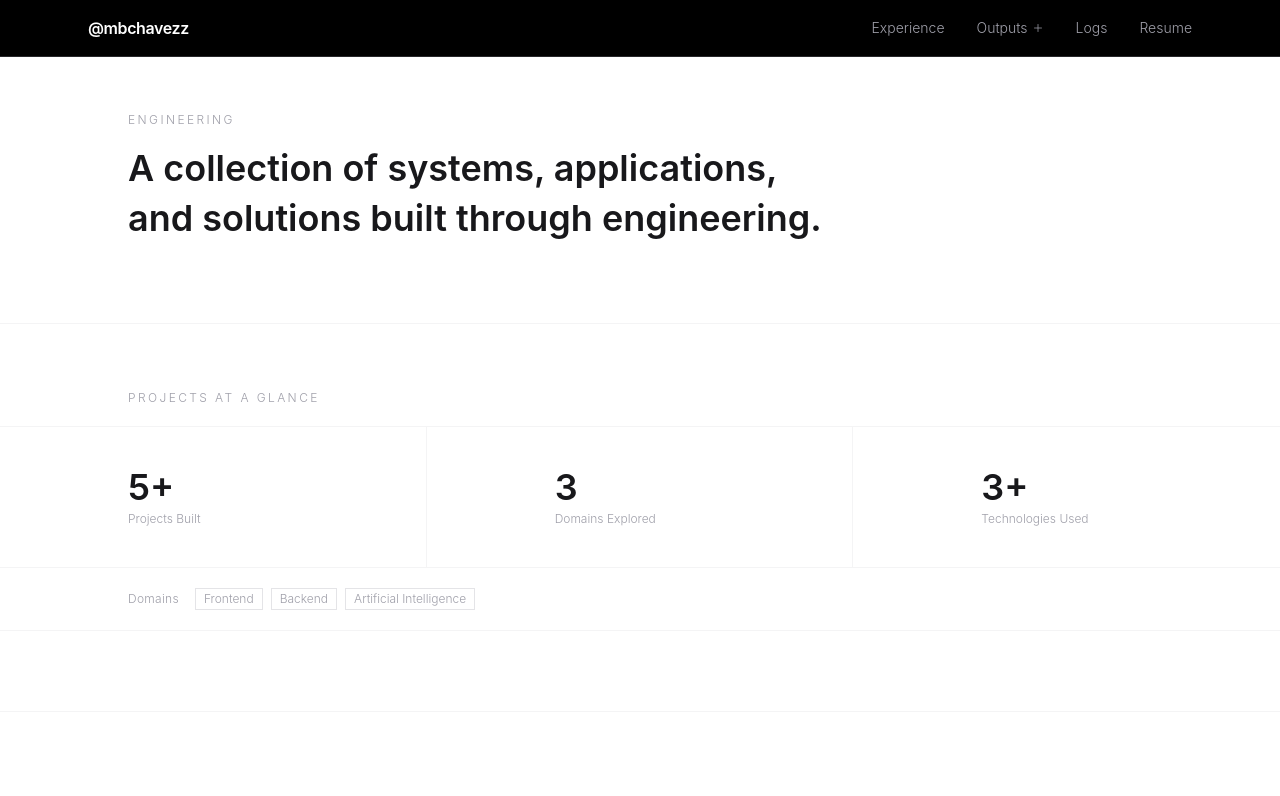
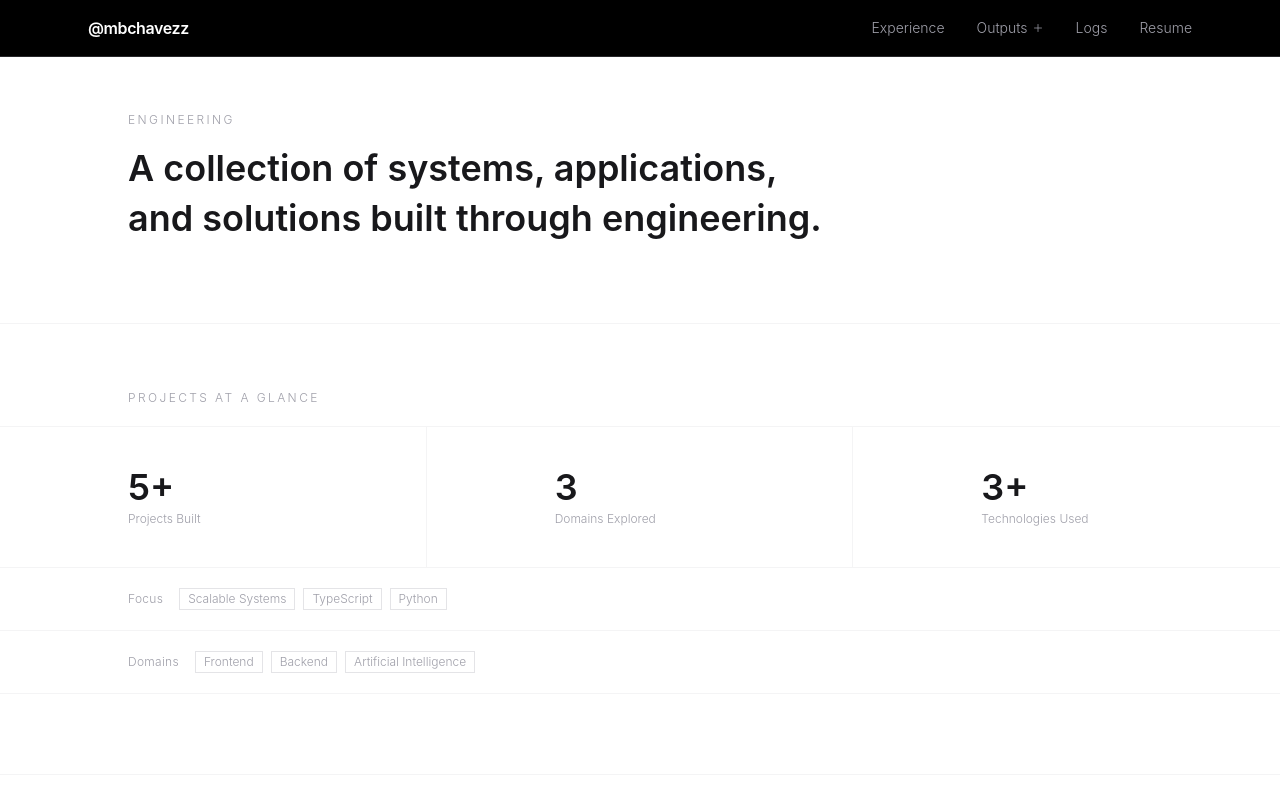
Before and after one commit to mbchavez27/mbchavezzportfolio, a React (Vite) app: page /projects in a window 1280 px wide. Shown: the top 796 px of the page. Built offline with nearby package versions, Linux system fonts and the light colour scheme.

Commit message:
feat(content): update research interests, engineering focus, and production roles

```diff
--- a/index.html
+++ b/index.html
@@ -7,7 +7,7 @@
       <meta name="viewport" content="width=device-width, initial-scale=1.0" />
       <link rel="icon" type="image/x-icon" href="/favicon.ico" />
       <title>mbchavezz</title>
-      <meta name="description" content="Portfolio of Max Benedict Chavez — frontend engineer and NLP researcher building responsive interfaces and multilingual language models." />
+      <meta name="description" content="Portfolio of Max Benedict Chavez — AI researcher in computational social science, LLMs, machine translation, and text mining; software engineer building scalable systems with TypeScript and Python; and audio and AVP operator." />
       <meta name="robots" content="noindex, nofollow" />
       <style>html, body { height: 100%; margin: 0; } #root { height: 100%; }</style>
 
--- a/src/features/home/data/home.data.ts
+++ b/src/features/home/data/home.data.ts
@@ -16,8 +16,8 @@ export const heroCallToAction: CallToAction = {
 export function researcherHat(acceptedPapers: number): Hat {
   return {
     role: "AI Researcher",
-    description: `LLM-focused NLP research across sentiment analysis, emotion detection, and code-switched text — with ${acceptedPapers} accepted conference ${acceptedPapers === 1 ? "paper" : "papers"}.`,
-    tags: ["LLMs", "NLP", "Research", "Publications"],
+    description: `Research in computational social science, large language models, machine translation, and text mining — with ${acceptedPapers} accepted conference ${acceptedPapers === 1 ? "paper" : "papers"}.`,
+    tags: ["Computational Social Science", "LLMs", "Machine Translation", "Text Mining"],
     image: aiResearcherImg,
     to: "/papers",
   };
@@ -27,16 +27,16 @@ export const otherHats: readonly Hat[] = [
   {
     role: "Software Engineer",
     description:
-      "Retail Tech Intern at ING Hubs Philippines. Previously led frontend engineering across 3+ teams at LSCS, shipping Next.js platforms for 22,000+ students.",
-    tags: ["Next.js", "TypeScript", "Architecture", "Tooling"],
+      "Building scalable systems with TypeScript and Python. Retail Tech Intern at ING Hubs Philippines; previously led frontend engineering across 3+ teams at LSCS, shipping platforms for 22,000+ students.",
+    tags: ["Scalable Systems", "TypeScript", "Python", "Next.js"],
     image: softwareEngineerImg,
     to: "/projects",
   },
   {
     role: "Technical Operator",
     description:
-      "On-the-ground technical operations for university-wide events — sound design, lighting, and live multi-camera switching.",
-    tags: ["Audio", "Lighting", "Live Switching", "AV"],
+      "Audio and AVP operator for university-wide events — running live sound and audio-visual playback, with camera and live switching work along the way.",
+    tags: ["Audio", "AVP", "Live Sound", "Live Switching"],
     image: technicalOperatorImg,
     to: "/productions",
   },
--- a/src/features/papers/data/papers.data.ts
+++ b/src/features/papers/data/papers.data.ts
@@ -39,4 +39,9 @@ export const papers: readonly Paper[] = [
 
 export const textSamplesAnalyzed = "10k+";
 
-export const researchAreas: readonly string[] = ["NLP", "Sentiment Analysis", "LLMs", "Social Computing"];
+export const researchAreas: readonly string[] = [
+  "Computational Social Science",
+  "Large Language Models (LLMs)",
+  "Machine Translation",
+  "Text Mining",
+];
--- a/src/features/productions/data/productions.data.ts
+++ b/src/features/productions/data/productions.data.ts
@@ -14,7 +14,7 @@ export const productionStats: readonly Stat[] = [
 ];
 
 export const productionTagGroups: readonly TagGroup[] = [
-  { label: "Disciplines", tags: ["Audio", "Visuals", "Lights", "Technical Operations"] },
+  { label: "Disciplines", tags: ["Audio", "AVP", "Technical Operations"] },
   { label: "Event Types", tags: ["University Events", "Concerts", "Productions"] },
 ];
 
@@ -106,8 +106,8 @@ export const productions: readonly Production[] = [
 ];
 
 export const capabilities: readonly Capability[] = [
+  { label: "Audio", description: "Running live sound: mixing, microphones, and audio cues." },
+  { label: "AVP", description: "Operating audio-visual playback, displays, and show visuals." },
   { label: "Technical Operations", description: "Managing live systems and show execution." },
-  { label: "Audio", description: "Supporting sound workflows and live audio operations." },
-  { label: "Visual Systems", description: "Handling video playback, displays, and production visuals." },
   { label: "Show Support", description: "Coordinating technical elements during live events." },
 ];
--- a/src/features/projects/containers/ProjectsAtAGlanceContainer.tsx
+++ b/src/features/projects/containers/ProjectsAtAGlanceContainer.tsx
@@ -1,8 +1,15 @@
 import AtAGlance from "@/components/organisms/AtAGlance";
-import { projectDomains, projectStats } from "../data/projects.data";
+import { projectDomains, projectFocus, projectStats } from "../data/projects.data";
 
 export default function ProjectsAtAGlanceContainer() {
   return (
-    <AtAGlance title="Projects at a Glance" stats={projectStats} tagGroups={[{ label: "Domains", tags: projectDomains }]} />
+    <AtAGlance
+      title="Projects at a Glance"
+      stats={projectStats}
+      tagGroups={[
+        { label: "Focus", tags: projectFocus },
+        { label: "Domains", tags: projectDomains },
+      ]}
+    />
   );
 }
--- a/src/features/projects/data/projects.data.ts
+++ b/src/features/projects/data/projects.data.ts
@@ -14,6 +14,8 @@ export const projectStats: readonly Stat[] = [
 ];
 
 export const projectDomains: readonly string[] = ["Frontend", "Backend", "Artificial Intelligence"];
+
+export const projectFocus: readonly string[] = ["Scalable Systems", "TypeScript", "Python"];
 
 export const projects: readonly Project[] = [
   {
```
